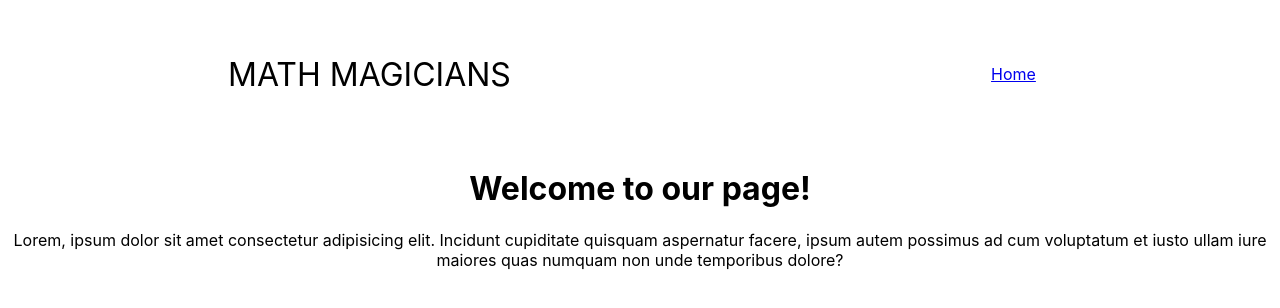
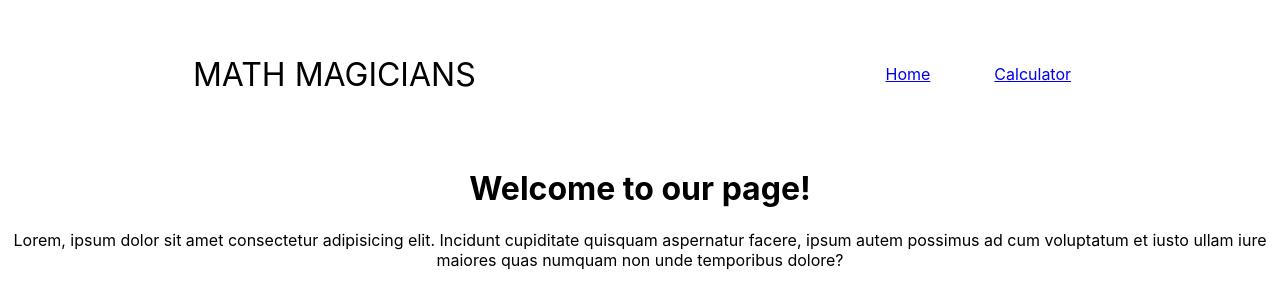
Before and after one commit to billionsjoel/math-magicians, a React (Create React App) app: page /home in a window 1280 px wide. Shown: the top 308 px of the page. Built offline with nearby package versions, Linux system fonts and the light colour scheme.

Commit message:
Add link to calculator

```diff
--- a/src/components/Navbar.jsx
+++ b/src/components/Navbar.jsx
@@ -13,7 +13,9 @@ function Nabar() {
 					<li>
 						<Link to="/home">Home</Link>
 					</li>
-
+					<li>
+						<Link to="/calculator">Calculator</Link>
+					</li>
 
 				</ul>
 			</div>
```
